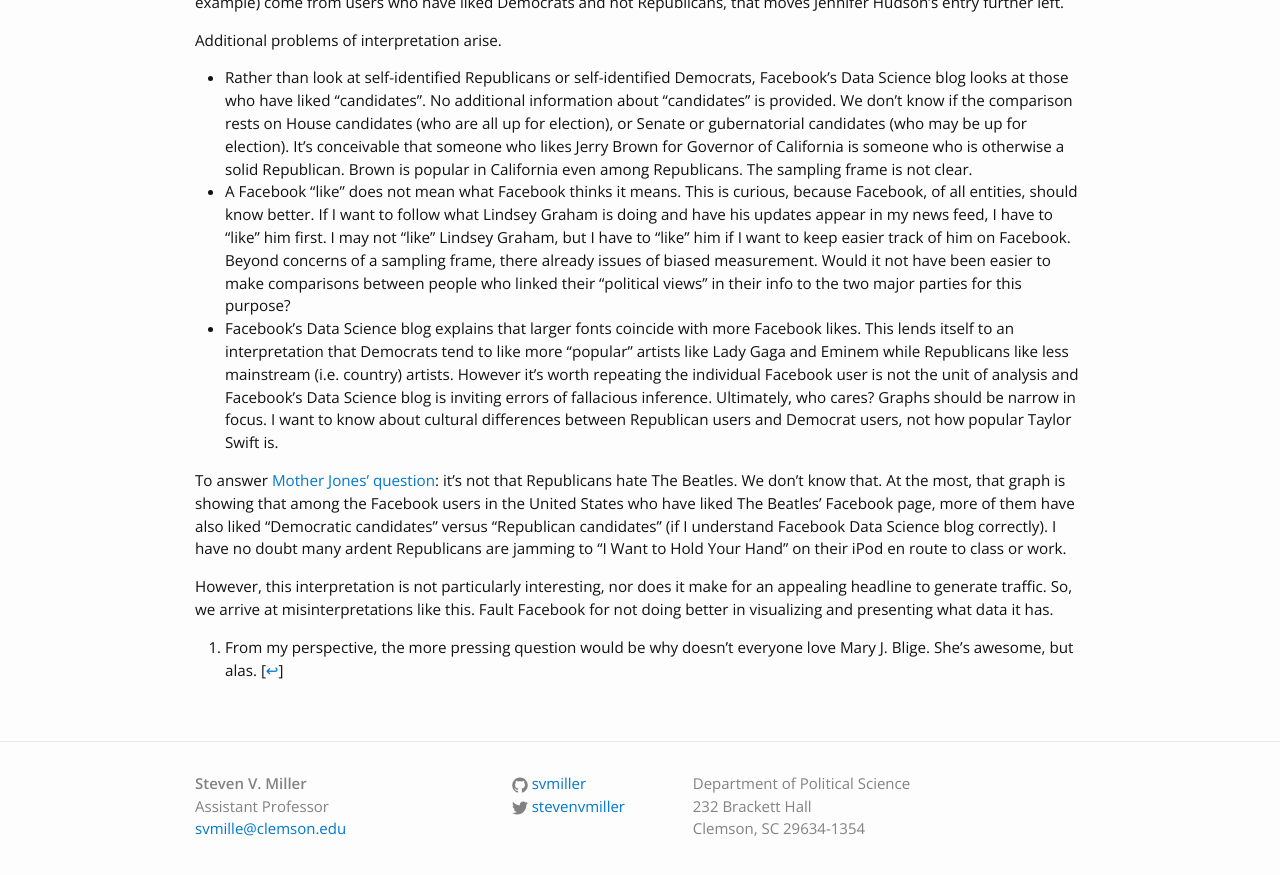
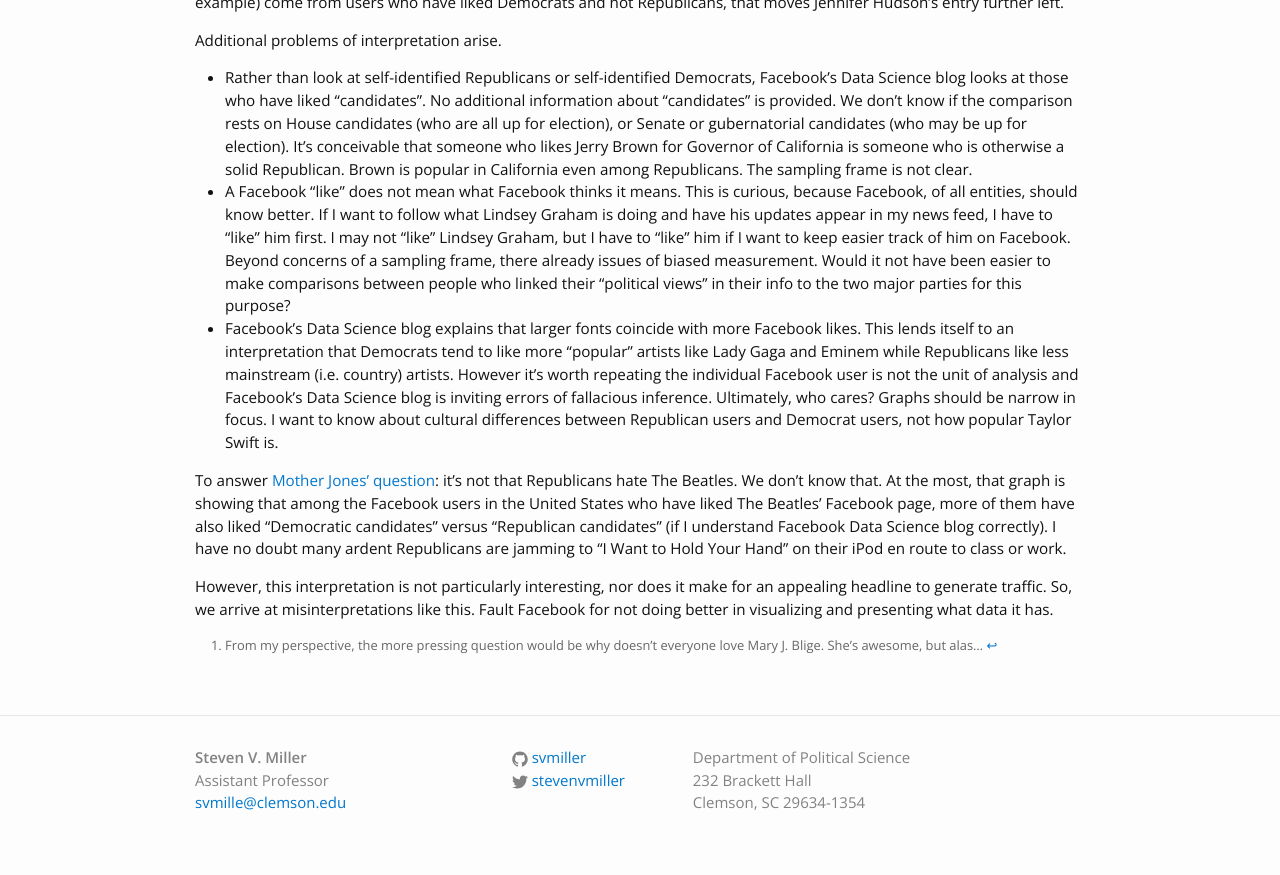
Before and after one commit to svmiller/svmiller.github.io, a Jekyll site: the page built from _posts/2014-11-03-dont-visualize-data-like-this.md, in a window 1280 px wide and 900 px high, scrolled down 1451 px. Shown: the top 875 px of the window. Built offline with Jekyll 4.4.1, drawn with Linux system fonts in a browser that asks for light colours; some web fonts are replaced; comment, search, counter and statistics services are not loaded; some of the changed lines change nothing that is shown.

Commit message:
fix some stuff on the website 10.22.2015

```diff
--- a/_posts/2014-11-03-dont-visualize-data-like-this.md
+++ b/_posts/2014-11-03-dont-visualize-data-like-this.md
@@ -13,43 +13,39 @@
 
 Facebook's Data Science blog published some observations of Facebook users in light of the upcoming Midterm elections. The premise was simple. Politics at the mass-level and institution-level seem as polarized as ever. With the midterm elections approaching, what can we say about pop culture differences between Facebook users who self-identify as Republicans and Facebook users who self-identify as Democrats?
 
-[The ensuing post][1] from Facebook&#8217;s Data Science blog generated a fair bit of interest, especially with data visualizations like this.
+[The ensuing post][1] from Facebook's Data Science blog generated a fair bit of interest, especially with data visualizations like this.
 
 {% include image.html url="/images/facebook-data-science-music-preferences.png" caption="Music preferences of Facebook users, color-coded between Republicans (red) and Democrats (blue)." width=720 align="center" %}
 
-The graph (among others listing where Facebook users visit, what TV shows they watch, and what authors they read) caught the attention of general interest websites. This led to some headlines like [&#8220;Why Do Republicans Hate the Beatles?&#8221;][2] to accentuate what this graph purports to tell an audience.<sup><a href="#footnote_0_97" id="identifier_0_97" class="footnote-link footnote-identifier-link" title="From my perspective, the more pressing question would be why doesn&rsquo;t everyone love Mary J. Blige. She&rsquo;s awesome, but alas.">1</a></sup>
+The graph (among others listing where Facebook users visit, what TV shows they watch, and what authors they read) caught the attention of general interest websites. This led to some headlines like ["Why Do Republicans Hate the Beatles?"][2] to accentuate what this graph purports to tell an audience.[^1]
+
+[^1]: From my perspective, the more pressing question would be why doesn't everyone love Mary J. Blige. She's awesome, but alas...
 
 The problems with these graphs are multiple. If this were for a class I would teach on data visualization, it might not get a passing grade.
 
-By using a format akin to a [scatterplot][3], the graph purports to a show a bivariate relationship. Absent any additional information, it&#8217;s suggests a bivariate relationship between partisanship (on the *x-*axis) and liking certain musical artists (on the *y-*axis). As partisanship (on a Democrat-to-Republican scale) increases, a Facebook user is more likely to like Ted Nugent&#8217;s Facebook page relative to someone who scores lows on partisanship (i.e. someone who self-identifies as a Democrat). This would conform well with how Mother Jones interpreted it.
+By using a format akin to a [scatterplot][3], the graph purports to a show a bivariate relationship. Absent any additional information, it's suggests a bivariate relationship between partisanship (on the *x-*axis) and liking certain musical artists (on the *y-*axis). As partisanship (on a Democrat-to-Republican scale) increases, a Facebook user is more likely to like Ted Nugent's Facebook page relative to someone who scores lows on partisanship (i.e. someone who self-identifies as a Democrat). This would conform well with how Mother Jones interpreted it.
 
-However, that&#8217;s not what the graph shows, nor is the Facebook user even the unit of analysis. Facebook&#8217;s Data Science blog needed this preface to the graphs provided on its blog.
+However, that's not what the graph shows, nor is the Facebook user even the unit of analysis. Facebook's Data Science blog needed this preface to the graphs provided on its blog.
 
 > <span style="color: #141823;">Note: in all of the figures below, the more a page is disproportionately liked by fans of Republican candidates, the farther right the page name appears (precisely indicated by the darker line in the middle). Conversely, the more a page is disproportionately liked by fans of Democratic candidates, the farther left the page name appears. The font size of the name is proportional to the total number of people from the US who liked that page.</span>
 
 A preface to interpreting graphs this long-winded already jeopardizes the entire endeavor. Having to follow it with [a clarification like this in the comment section][4] means the plot is lost.
 
-> <span style="color: #141823;">The y axis is basically meaningless, just giving room for the name so they can appear at the right place on the x-axis, which is the difference in proportion of R or D fans who liked the page. The x-axis is scaled so that the plot is centered around zero and the largest absolute value is at the edge of the plot.</span>
+> The y axis is basically meaningless, just giving room for the name so they can appear at the right place on the x-axis, which is the difference in proportion of R or D fans who liked the page. The x-axis is scaled so that the plot is centered around zero and the largest absolute value is at the edge of the plot.
 
-A two-dimensional graph should not have a *y*-axis that is &#8220;basically meaningless&#8221;. Bad Facebook Data Science blog. Bad.
+A two-dimensional graph should not have a *y*-axis that is "basically meaningless". Bad Facebook Data Science blog. Bad.
 
-While the graph would lend itself to an easy interpretation of a comparison of culture tastes of Republican users and Democrat users, this is not at all what the graph communicates. The unit of the analysis is the Facebook *page*, not the Facebook user. Facebook&#8217;s Data Science selects on the Facebook page and looks at the users in the United States who have liked it and liked political candidates up for election this November. If the Facebook likes of Jennifer Hudson&#8217;s page (for example) come from users who have liked Democrats and not Republicans, that moves Jennifer Hudson&#8217;s entry further left.
+While the graph would lend itself to an easy interpretation of a comparison of culture tastes of Republican users and Democrat users, this is not at all what the graph communicates. The unit of the analysis is the Facebook *page*, not the Facebook user. Facebook's Data Science selects on the Facebook page and looks at the users in the United States who have liked it and liked political candidates up for election this November. If the Facebook likes of Jennifer Hudson's page (for example) come from users who have liked Democrats and not Republicans, that moves Jennifer Hudson's entry further left.
 
 Additional problems of interpretation arise.
 
-  * Rather than look at self-identified Republicans or self-identified Democrats, Facebook&#8217;s Data Science blog looks at those who have liked &#8220;candidates&#8221;. No additional information about &#8220;candidates&#8221; is provided. We don&#8217;t know if the comparison rests on House candidates (who are all up for election), or Senate or gubernatorial candidates (who may be up for election). It&#8217;s conceivable that someone who likes Jerry Brown for Governor of California is someone who is otherwise a solid Republican. Brown is popular in California even among Republicans. The sampling frame is not clear.
-  * A Facebook &#8220;like&#8221; does not mean what Facebook thinks it means. This is curious, because Facebook, of all entities, should know better. If I want to follow what Lindsey Graham is doing and have his updates appear in my news feed, I have to &#8220;like&#8221; him first. I may not &#8220;like&#8221; Lindsey Graham, but I have to &#8220;like&#8221; him if I want to keep easier track of him on Facebook. Beyond concerns of a sampling frame, there already issues of biased measurement. Would it not have been easier to make comparisons between people who linked their &#8220;political views&#8221; in their info to the two major parties for this purpose?
-  * Facebook&#8217;s Data Science blog explains that larger fonts coincide with more Facebook likes. This lends itself to an interpretation that Democrats tend to like more &#8220;popular&#8221; artists like Lady Gaga and Eminem while Republicans like less mainstream (i.e. country) artists. However it&#8217;s worth repeating the individual Facebook user is not the unit of analysis and Facebook&#8217;s Data Science blog is inviting errors of fallacious inference. Ultimately, who cares? Graphs should be narrow in focus. I want to know about cultural differences between Republican users and Democrat users, not how popular Taylor Swift is.
+  * Rather than look at self-identified Republicans or self-identified Democrats, Facebook's Data Science blog looks at those who have liked "candidates". No additional information about "candidates" is provided. We don't know if the comparison rests on House candidates (who are all up for election), or Senate or gubernatorial candidates (who may be up for election). It's conceivable that someone who likes Jerry Brown for Governor of California is someone who is otherwise a solid Republican. Brown is popular in California even among Republicans. The sampling frame is not clear.
+  * A Facebook "like" does not mean what Facebook thinks it means. This is curious, because Facebook, of all entities, should know better. If I want to follow what Lindsey Graham is doing and have his updates appear in my news feed, I have to "like" him first. I may not "like" Lindsey Graham, but I have to "like" him if I want to keep easier track of him on Facebook. Beyond concerns of a sampling frame, there already issues of biased measurement. Would it not have been easier to make comparisons between people who linked their "political views" in their info to the two major parties for this purpose?
+  * Facebook's Data Science blog explains that larger fonts coincide with more Facebook likes. This lends itself to an interpretation that Democrats tend to like more "popular" artists like Lady Gaga and Eminem while Republicans like less mainstream (i.e. country) artists. However it's worth repeating the individual Facebook user is not the unit of analysis and Facebook's Data Science blog is inviting errors of fallacious inference. Ultimately, who cares? Graphs should be narrow in focus. I want to know about cultural differences between Republican users and Democrat users, not how popular Taylor Swift is.
 
-To answer [Mother Jones&#8217; question][2]: it&#8217;s not that Republicans hate The Beatles. We don&#8217;t know that. At the most, that graph is showing that among the Facebook users in the United States who have liked The Beatles&#8217; Facebook page, more of them have also liked &#8220;Democratic candidates&#8221; versus &#8220;Republican candidates&#8221; (if I understand Facebook Data Science blog correctly). I have no doubt many ardent Republicans are jamming to &#8220;I Want to Hold Your Hand&#8221; on their iPod en route to class or work.
+To answer [Mother Jones' question][2]: it's not that Republicans hate The Beatles. We don't know that. At the most, that graph is showing that among the Facebook users in the United States who have liked The Beatles' Facebook page, more of them have also liked "Democratic candidates" versus "Republican candidates" (if I understand Facebook Data Science blog correctly). I have no doubt many ardent Republicans are jamming to "I Want to Hold Your Hand" on their iPod en route to class or work.
 
 However, this interpretation is not particularly interesting, nor does it make for an appealing headline to generate traffic. So, we arrive at misinterpretations like this. Fault Facebook for not doing better in visualizing and presenting what data it has.
-
-<ol class="footnotes">
-  <li id="footnote_0_97" class="footnote">
-    From my perspective, the more pressing question would be why doesn&#8217;t everyone love Mary J. Blige. She&#8217;s awesome, but alas. [<a href="#identifier_0_97" class="footnote-link footnote-back-link">&#8617;</a>]
-  </li>
-</ol>
 
  [1]: https://www.facebook.com/notes/facebook-data-science/politics-and-culture-on-facebook-in-the-2014-midterm-elections/10152598396348859?pnref=story
  [2]: http://www.motherjones.com/kevin-drum/2014/10/why-do-republicans-hate-beatles
```
